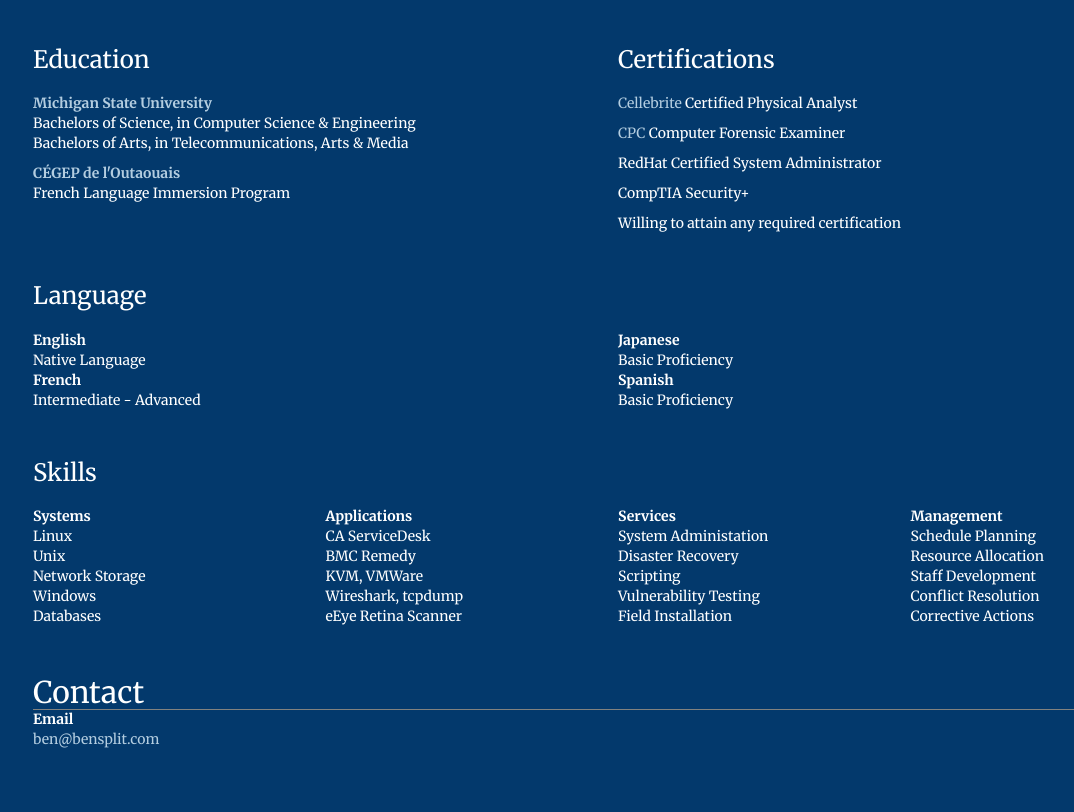
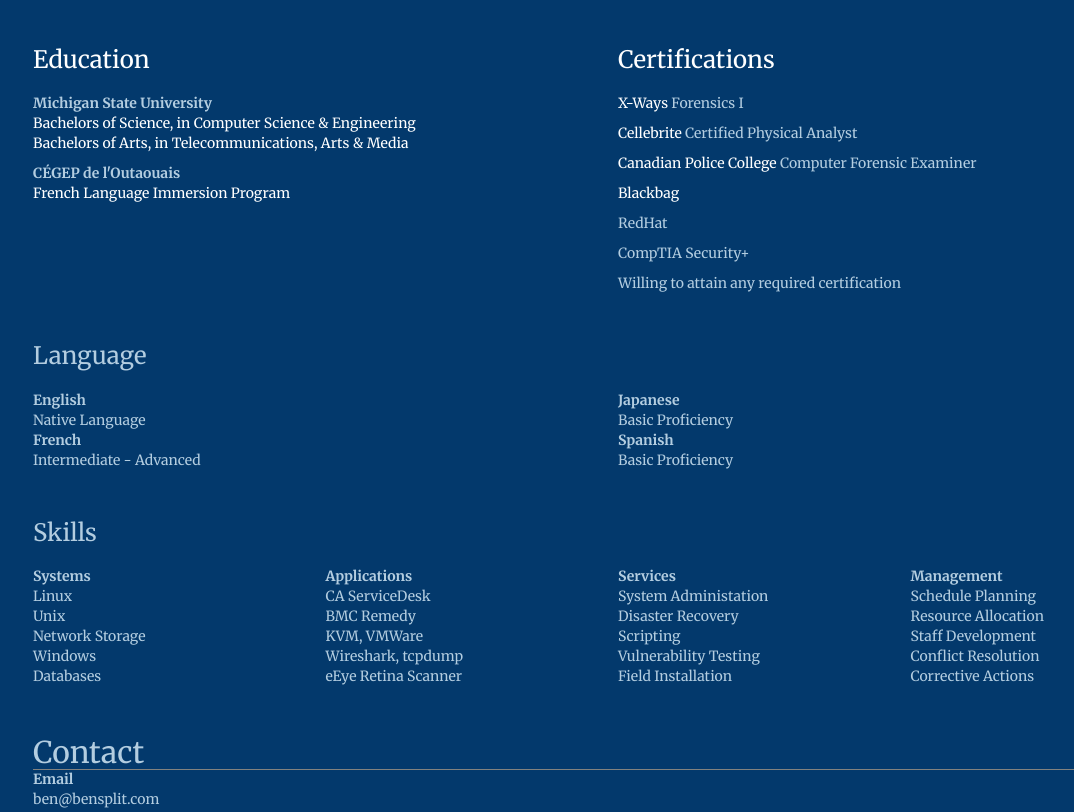
Before and after one commit to bsplit/bsplit.github.io, a plain HTML site: page index.html in a window 1280 px wide. Shown: the part 797-1609 px from the top of the page, without its empty margins (37-1111 px from the left). Drawn offline with nearby package versions, Linux system fonts and the light colour scheme.

Commit message:
training
training

```diff
--- a/index.html
+++ b/index.html
@@ -97,9 +97,11 @@
 			<p><a href="https://www.cegepoutaouais.qc.ca/"><b>CÉGEP de l'Outaouais</a></b></br>French Language Immersion Program</p>
 		</div>
 		<div class="col-xs-4 col-md-6">
-			<p><a href="https://www.cellebritelearningcenter.com/mod/page/view.php?id=11901">Cellebrite</a> Certified Physical Analyst</p>
-			<p><a href="http://www.cpc-ccp.gc.ca/en/cmpfor">CPC</a> Computer Forensic Examiner</p>
-			<p>RedHat Certified System Administrator</p>
+			<p>X-Ways <a href="https://www.x-ways.net/training/">Forensics I</a></p>
+			<p>Cellebrite <a href="https://www.cellebritelearningcenter.com/mod/page/view.php?id=11901">Certified Physical Analyst</a></p>
+			<p>Canadian Police College <a href="http://www.cpc-ccp.gc.ca/en/cmpfor">Computer Forensic Examiner</a></p>
+			<p>Blackbag <a href="https://www.blackbagtech.com/training/certifications/cbe-certification.html"Certified Blackbag Examiner</a></p>
+			<p>RedHat <a href="https://www.redhat.com/en/services/certification/rhcsa"Certified System Administrator</a></p>
 			<p>CompTIA Security+</p>
 			<p> Willing to attain any required certification</p>
 		</div>
```
